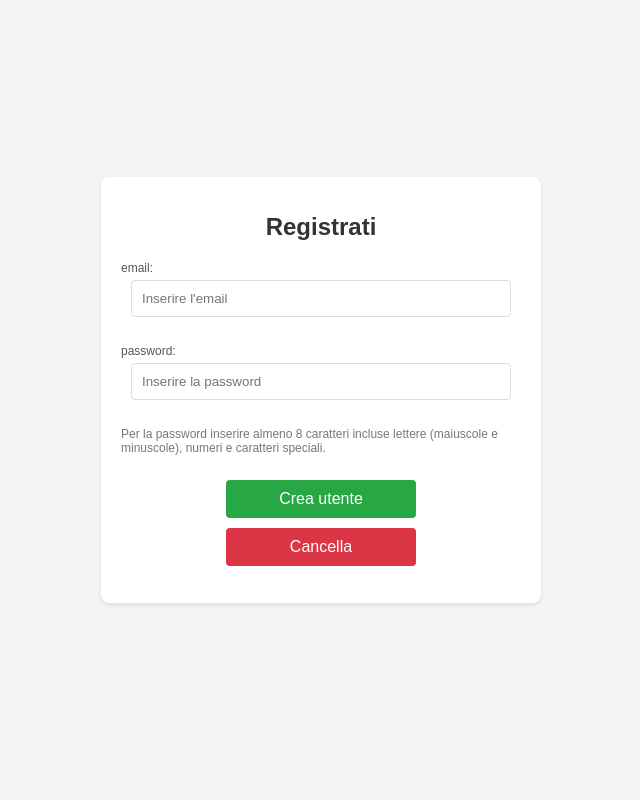
After one commit to AimarPaolo/Progetto_1, a PHP site: page /Registrazione_ESP1.html in a window 1280 px wide. The commit adds this page. Shown: the whole page, without its empty margins (319-959 px from the left). Run offline with PHP 8.4, Linux system fonts and the light colour scheme.

Commit message:
Creazione di una pagina Registrazione (non ancora funzionante, si dovrebbe implementare attraverso i cookies). Grafica ancora da sistemare, utilizzando comandi e uniformando la grafica della pagina di login con quella della pagina di registrazione.

```diff
--- /dev/null
+++ b/Registrazione_ESP1.html
@@ -0,0 +1,33 @@
+<!DOCTYPE html>
+<html lang="it">
+    <head>
+        <meta charset="UTF-8">
+        <title>Interfaccia Utente ESP1</title>
+        <meta name="author" content="Paolo Aimar">
+        <link rel="stylesheet" href="Registrazione_ESP1_CSS.css">
+        <script src="Check.js"></script>
+    </head>
+    <body>
+        <div class="contenitore">
+            <h1>Registrati</h1>
+            <form action="Home_ESP1.php" id="contactForm" name="contactForm" method="get" onsubmit="return validateForm('contactForm');">
+                <p>
+                    <label for="email">email:</label>
+                    <input type="email" id="email" name="email" placeholder="Inserire l'email" required>
+                </p>
+                <p>
+                    <label for="password">password:</label>
+                    <input type="password" name="pswrd" id="pswrd" placeholder="Inserire la password" required>
+                </p>
+                <div>
+                    Per la password inserire almeno 8 caratteri incluse lettere (maiuscole e minuscole), numeri e caratteri speciali.
+                </div>
+                <p>
+                    <button type="submit" id="reg" name="reg">Crea utente</button>
+                    <button type="reset" id="clear" name="clear">Cancella</button>
+
+                </p>
+            </form>
+        </div>
+    </body>
+</html>
--- /dev/null
+++ b/Registrazione_ESP1_CSS.css
@@ -0,0 +1,104 @@
+body {
+    font-family: Arial, sans-serif;
+    background-color: #f4f4f4;
+    margin: 0;
+    padding: 0;
+    display: flex;
+    justify-content: center;
+    align-items: center;
+    height: 100vh;
+}
+
+.contenitore {
+    background-color: #ffffff;
+    padding: 20px;
+    border-radius: 8px;
+    box-shadow: 0 2px 4px rgba(0, 0, 0, 0.1);
+    max-width: 400px;
+    width: 100%;
+    text-align: center;
+}
+
+h1 {
+    color: #333333;
+    margin-bottom: 20px;
+}
+
+label {
+    display: block;
+    margin-bottom: 5px;
+    color: #555555;
+    text-align: left;
+}
+
+input[type="email"],
+input[type="password"] {
+    width: calc(100% - 20px);
+    padding: 10px;
+    margin-bottom: 15px;
+    border: 1px solid #dddddd;
+    border-radius: 4px;
+    box-sizing: border-box;
+}
+
+div {
+    font-size: 12px;
+    color: #777777;
+    margin-bottom: 20px;
+    text-align: left;
+}
+
+button {
+    width: calc(50% - 10px);
+    padding: 10px;
+    border: none;
+    border-radius: 4px;
+    cursor: pointer;
+    font-size: 16px;
+    margin: 5px;
+    transition: background-color 0.3s ease;
+}
+
+#reg {
+    background-color: #28a745;
+    color: white;
+}
+
+#reg:hover {
+    background-color: #218838;
+}
+
+#clear {
+    background-color: #dc3545;
+    color: white;
+}
+
+#clear:hover {
+    background-color: #c82333;
+}
+
+@media print {
+    body {
+        background-color: white;
+        display: block;
+    }
+
+    .contenitore {
+        box-shadow: none;
+        border: 1px solid #000;
+        padding: 10px;
+        width: 100%;
+    }
+
+    h1 {
+        color: #000;
+    }
+
+    label, div {
+        color: #000;
+    }
+
+    button {
+        display: none;
+    }
+}
```
Also changed, not shown: Home_ESP1.html (deleted, +0 -41 lines), Login_ESP1.html (added, +32 -0 lines), Login_ESP1_CSS.css (renamed from modifica_stile.css, +0 -7 lines), javascript_ESP1.js (renamed from Home_ESP1.js, +9 -11 lines).
